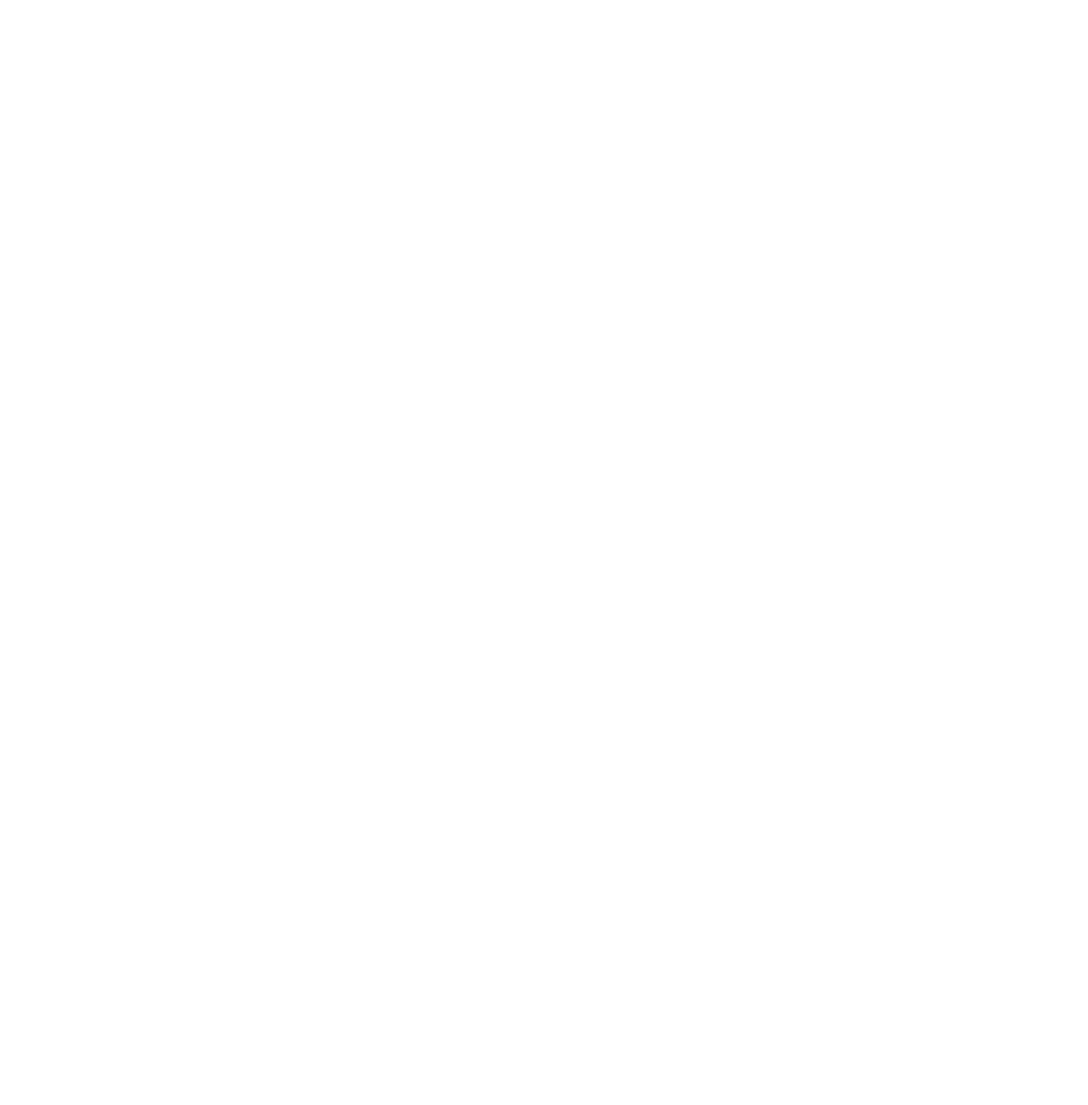
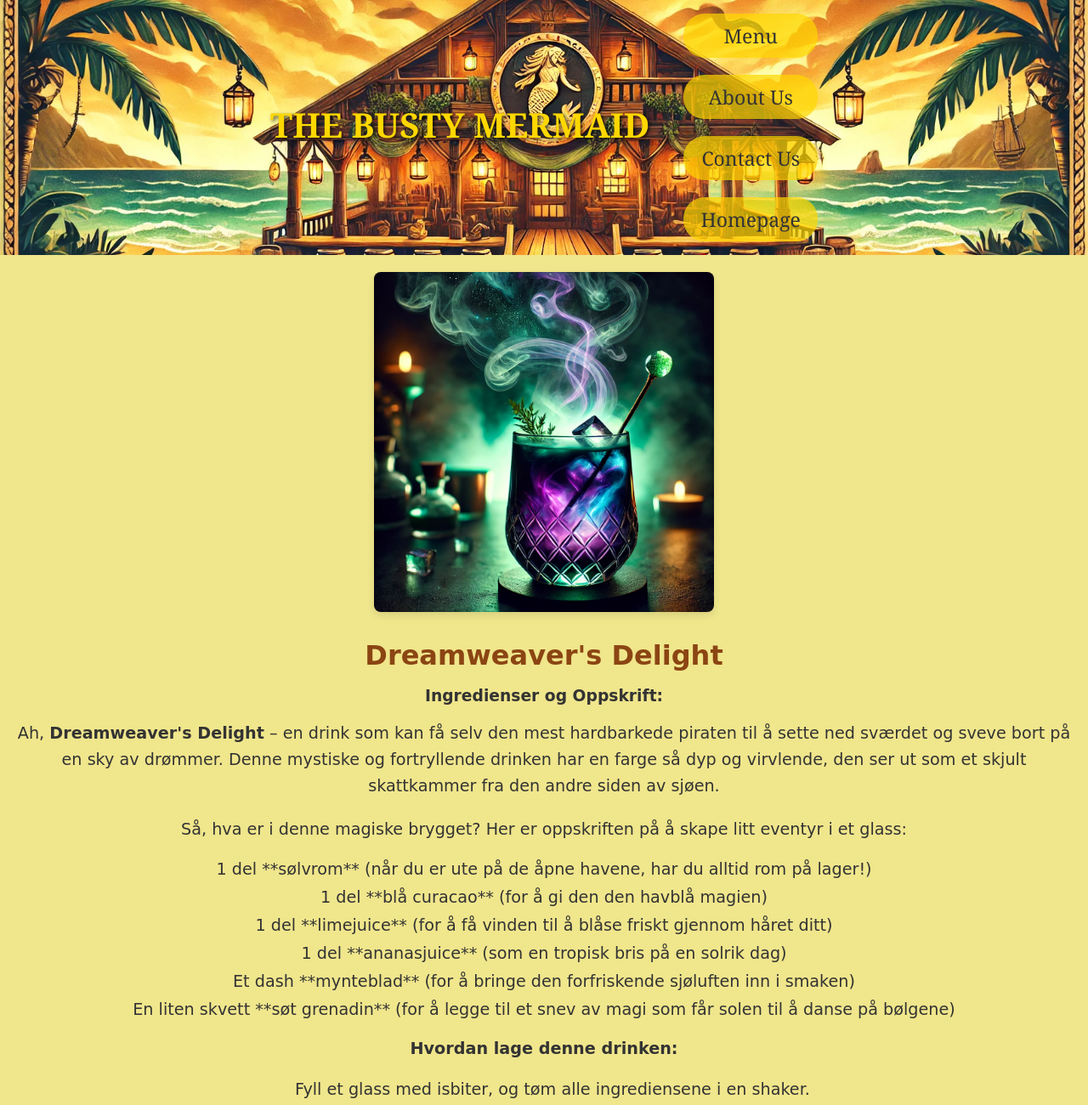
Before and after one commit to Marcus-Kodehode/TheBustyMermaid, a plain HTML site: page DreamWeaverDelight.html in a window 1280 px wide. Shown: the top 1300 px of the page at 85% size. Before the commit the page ends 800 px from the top, so only its background shows below. Drawn offline with Linux system fonts and the light colour scheme.

Commit message:
ny fil: DreamWeaverDelight

```diff
--- a/DreamWeaverDelight.html
+++ b/DreamWeaverDelight.html
@@ -0,0 +1,74 @@
+<!DOCTYPE html>
+<html lang="en">
+<head>
+    <meta charset="UTF-8">
+    <meta name="viewport" content="width=device-width, initial-scale=1.0">
+    <title>Dreamweaver's Delight - The Busty Mermaid</title>
+        <!-- Linker til CSS-filen for styling -->
+        <link href="styles.css" rel="stylesheet">
+        <!-- Linker til JavaScript-filen -->
+        <script defer src="main.js"></script>
+</head>
+<body>
+    <main>
+        <header>
+            <img src="images/TheBustyMermaidHeader3.jpg" alt="En strandbar med havfrue tema">
+            <div class="header-content">
+                <h1>THE BUSTY MERMAID</h1>
+                <div class="info">
+                    <!-- Navigasjonsknapper -->
+                    <a href="ourmenu.html" class="nav-btn">Menu</a>
+                    <a href="aboutus.html" class="nav-btn">About Us</a>
+                    <a href="contactus.html" class="nav-btn">Contact Us</a>
+                    <a href="index.html" class="nav-btn">Homepage</a>
+                </div>
+            </div>
+        </header>
+
+        <section class="drink-section">
+            <div class="drink-image">
+                <img src="images/DreamweaverDelight.webp" alt="Dreamweaver's Delight" class="drink-img">
+            </div>
+            <div class="drink-description">
+                <h2>Dreamweaver's Delight</h2>
+                <h3>Ingredienser og Oppskrift:</h3>
+                <p>Ah, <strong>Dreamweaver's Delight</strong> – en drink som kan få selv den mest hardbarkede piraten til å sette ned sværdet og sveve bort på en sky av drømmer. Denne mystiske og fortryllende drinken har en farge så dyp og virvlende, den ser ut som et skjult skattkammer fra den andre siden av sjøen.</p>
+                <p>Så, hva er i denne magiske brygget? Her er oppskriften på å skape litt eventyr i et glass:</p>
+                <ul>
+                    <li>1 del **sølvrom** (når du er ute på de åpne havene, har du alltid rom på lager!)</li>
+                    <li>1 del **blå curacao** (for å gi den den havblå magien)</li>
+                    <li>1 del **limejuice** (for å få vinden til å blåse friskt gjennom håret ditt)</li>
+                    <li>1 del **ananasjuice** (som en tropisk bris på en solrik dag)</li>
+                    <li>Et dash **mynteblad** (for å bringe den forfriskende sjøluften inn i smaken)</li>
+                    <li>En liten skvett **søt grenadin** (for å legge til et snev av magi som får solen til å danse på bølgene)</li>
+                </ul>
+                <p><strong>Hvordan lage denne drinken:</strong></p>
+                <ol>
+                    <li>Fyll et glass med isbiter, og tøm alle ingrediensene i en shaker.</li>
+                    <li>Rist det hele som en storm på åpent hav, og kast eventuelle bekymringer bort.</li>
+                    <li>Sil drinken i et vakkert cocktailglass og topp med en frisk myntekvist.</li>
+                    <li>Skål for eventyret ditt og vær klar for en reise gjennom de magiske bølgene!</li>
+                </ol>
+                <p><em>OBS: Denne drinken er kjent for å føre til spontane dansing på bordene og påfølgende eventyr – drikk ansvarlig, men eventyrlig!</em></p>
+            </div>
+        </section>
+    </main>
+    <footer>
+        <div class="footer-container">
+            <!-- Kontaktinformasjon på venstre side -->
+            <div class="footer-left">
+                <h3>Contact Us</h3>
+                <p>Address: ImaginationWorld</p>
+                <p>Phone: +47 79-766-854</p>
+                <p>Email: marcus29sfj@gmail.com</p>
+            </div>
+
+            <!-- Barens logo og trademark på høyre side -->
+            <div class="footer-right">
+                <img src="images/TheBustyMermaidLogo5.jpg" alt="The Busty Mermaid Logo">
+                <p>&copy; 2025 The Busty Mermaid. All rights reserved.</p>
+            </div>
+        </div>
+    </footer>
+</body>
+</html>
--- a/styles.css
+++ b/styles.css
@@ -286,6 +286,10 @@ footer {
     color: white;
     cursor: pointer;
 }
+.menu-category a    {
+    color:#333333;
+    font-family: cursive;
+}
 .no-dots {
     list-style-type: none; /* Fjerner punktene fra listen */
     padding: 0; /* Fjerner eventuell innrykkning på listen */
@@ -359,3 +363,71 @@ header h1 {
     font-size: 2.5em;
     margin-top: 20px;
 }
+/* Styling for drink-siden */
+.drink-section {
+    padding: 20px;
+    font-family: 'Georgia', 'Times New Roman', Times, serif;
+    color: #333;
+}
+
+.drink-image {
+    text-align: center;
+    margin-bottom: 20px;
+}
+
+.drink-img {
+    width: 300px; /* Juster størrelsen på bildet etter behov */
+    height: auto;
+    border-radius: 50%; /* Gir bildet runde kanter */
+    box-shadow: 0 4px 10px rgba(0, 0, 0, 0.1); /* Skaper en subtil skygge rundt bildet */
+}
+
+.drink-description h2 {
+    font-size: 2em;
+    color: #8B4513;
+    margin-bottom: 10px;
+    text-align: center;
+    font-family: cursive;
+}
+
+.drink-description p {
+    font-size: 1.2em;
+    line-height: 1.6;
+    margin-bottom: 20px;
+    text-align: center;
+    font-family: cursive;
+    color: #333333;
+}
+
+.drink-description ul {
+    list-style-type: none; /* Fjerner punktene */
+    padding: 0;
+    margin-bottom: 20px;
+    text-align: center;
+    font-family: cursive;
+}
+
+.drink-description li {
+    font-size: 1.2em;
+    margin: 10px 0;
+    text-align: center;
+    font-family: cursive;
+}
+
+.drink-description ol {
+    margin: 20px 0;
+    padding-left: 20px;
+    list-style-type: none;
+    font-family: cursive;
+}
+
+.drink-description em {
+    font-style: italic;
+    color: #8B4513;
+    font-family: cursive;
+}
+.drink-description h3   {
+    color:#333333;
+    text-align: center;
+    font-family: cursive;
+}
```
Also changed, not shown: ourmenu.html (+1 -1 lines), Drinks/notes.txt (deleted), Food/notes.txt (deleted).
